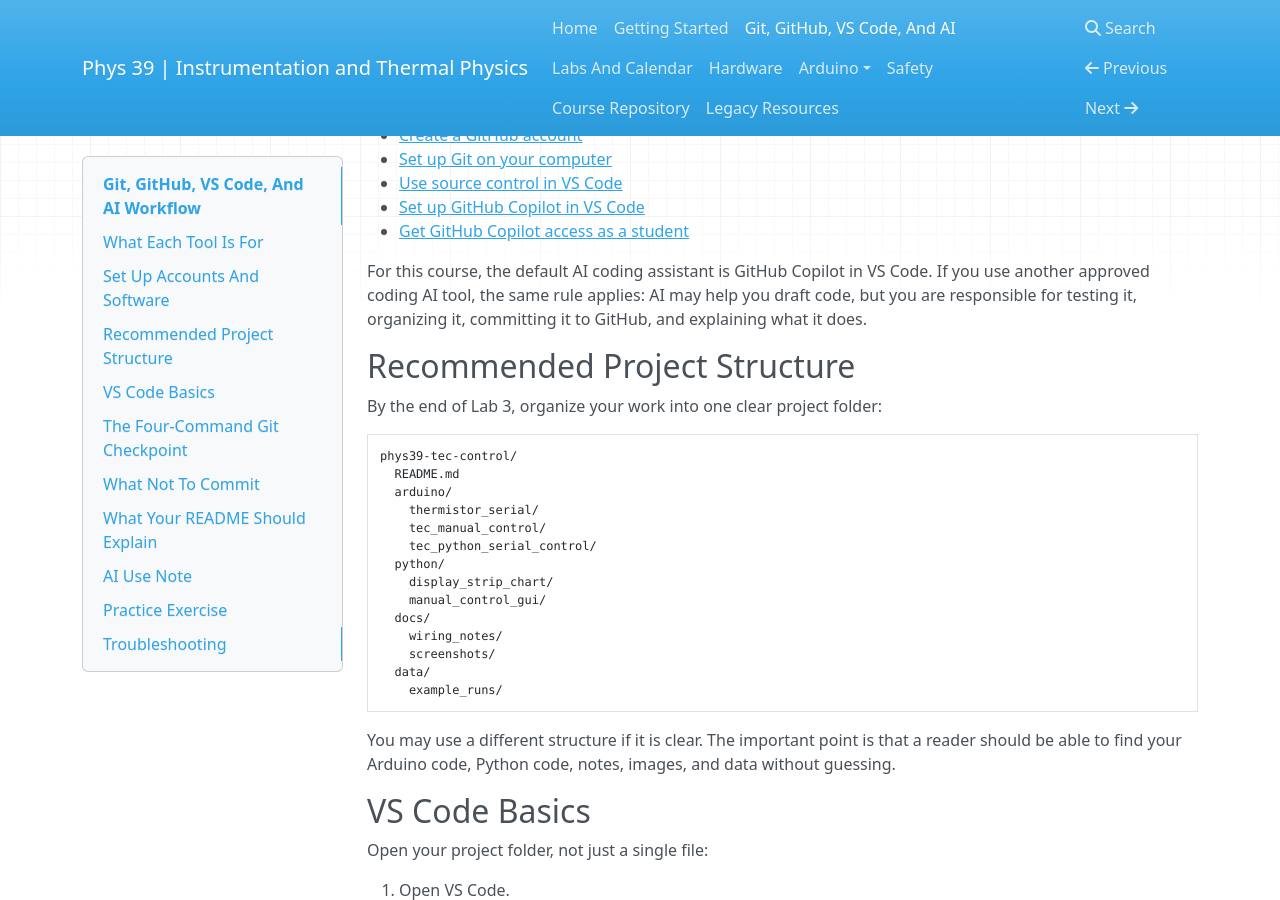
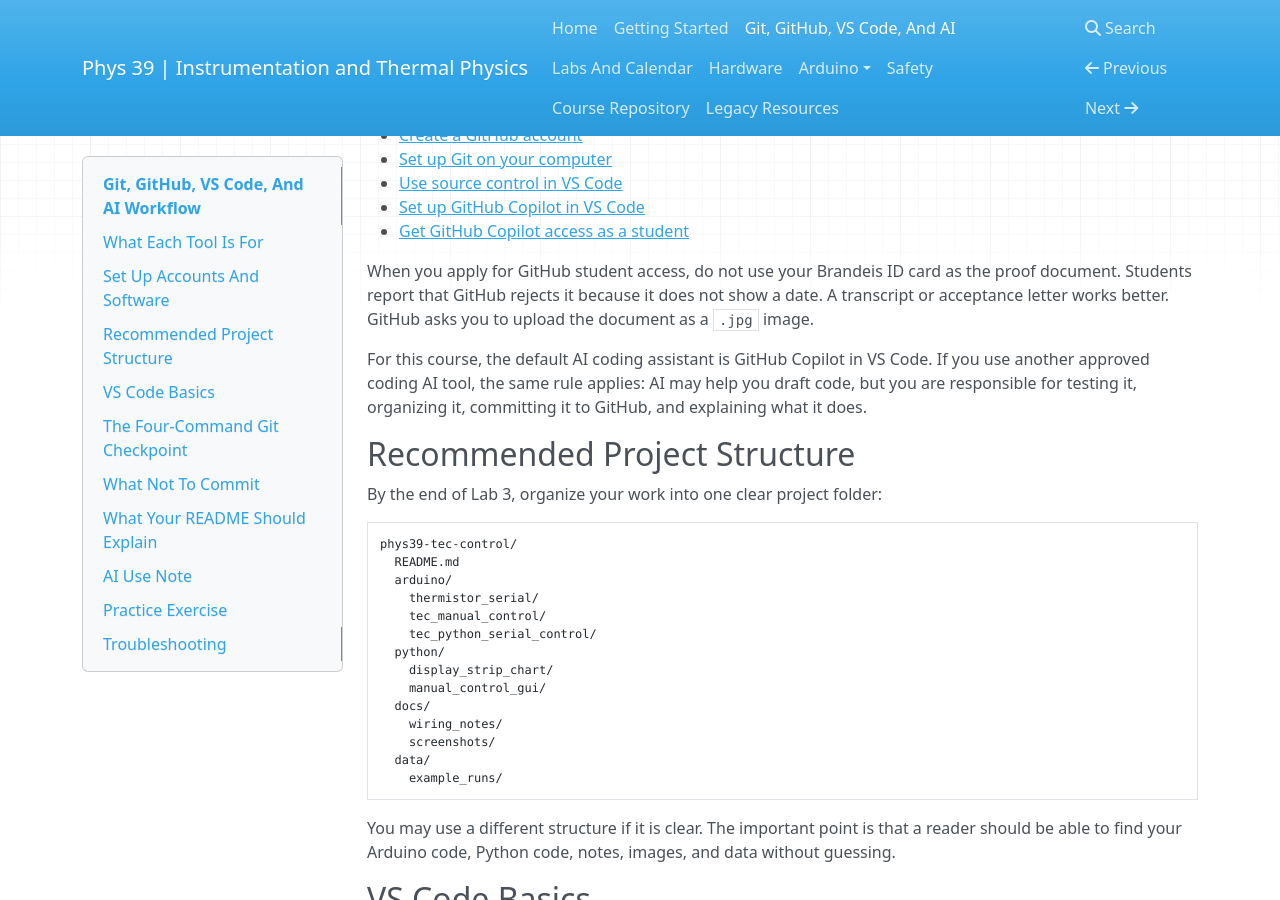
Before and after one commit to SethFraden/Phys39F26-course, an MkDocs documentation site: the page built from course/git-vscode-ai-workflow.md, in a window 1280 px wide and 900 px high, scrolled down 574 px. Built offline with MkDocs 1.6.1, drawn with Linux system fonts in a browser that asks for light colours; nearby versions of some CDN libraries.

Commit message:
Clarify GitHub student verification

```diff
--- a/course/git-vscode-ai-workflow.md
+++ b/course/git-vscode-ai-workflow.md
@@ -24,6 +24,11 @@ Use these official guides when setting up your computer and accounts:
 - [Use source control in VS Code](https://code.visualstudio.com/docs/sourcecontrol/overview)
 - [Set up GitHub Copilot in VS Code](https://code.visualstudio.com/docs/setup/copilot)
 - [Get GitHub Copilot access as a student](https://docs.github.com/en/copilot/how-tos/copilot-on-github/set-up-copilot/enable-copilot/set-up-for-students)
+
+When you apply for GitHub student access, do not use your Brandeis ID card as
+the proof document. Students report that GitHub rejects it because it does not
+show a date. A transcript or acceptance letter works better. GitHub asks you to
+upload the document as a `.jpg` image.
 
 For this course, the default AI coding assistant is GitHub Copilot in VS Code.
 If you use another approved coding AI tool, the same rule applies: AI may help
--- a/docs/git-vscode-ai-workflow/index.html
+++ b/docs/git-vscode-ai-workflow/index.html
@@ -202,6 +202,10 @@ instrument code organized, and make a clear record of what you built and tested.
 <li><a href="https://code.visualstudio.com/docs/setup/copilot">Set up GitHub Copilot in VS Code</a></li>
 <li><a href="https://docs.github.com/en/copilot/how-tos/copilot-on-github/set-up-copilot/enable-copilot/set-up-for-students">Get GitHub Copilot access as a student</a></li>
 </ul>
+<p>When you apply for GitHub student access, do not use your Brandeis ID card as
+the proof document. Students report that GitHub rejects it because it does not
+show a date. A transcript or acceptance letter works better. GitHub asks you to
+upload the document as a <code>.jpg</code> image.</p>
 <p>For this course, the default AI coding assistant is GitHub Copilot in VS Code.
 If you use another approved coding AI tool, the same rule applies: AI may help
 you draft code, but you are responsible for testing it, organizing it,
```
